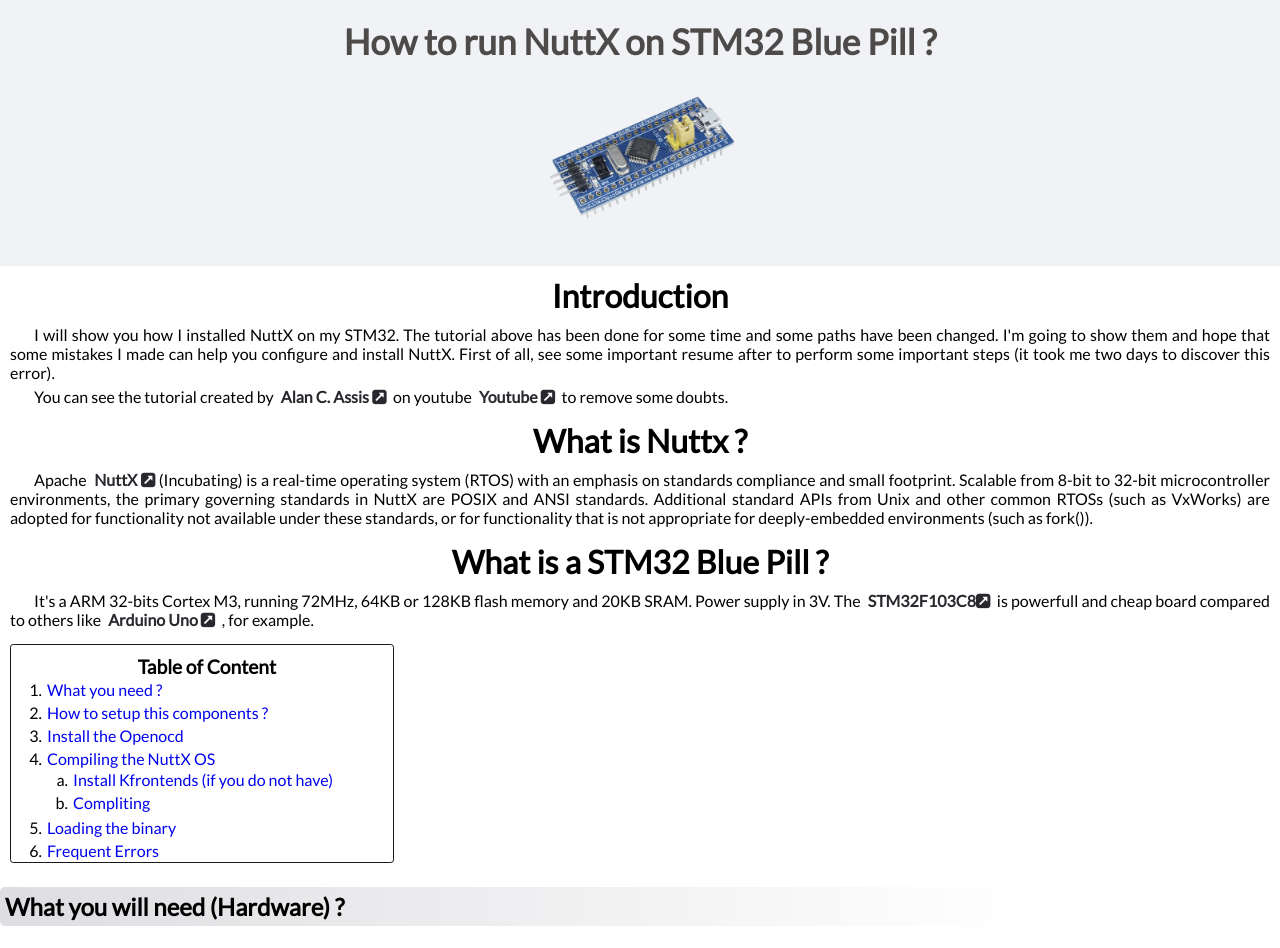
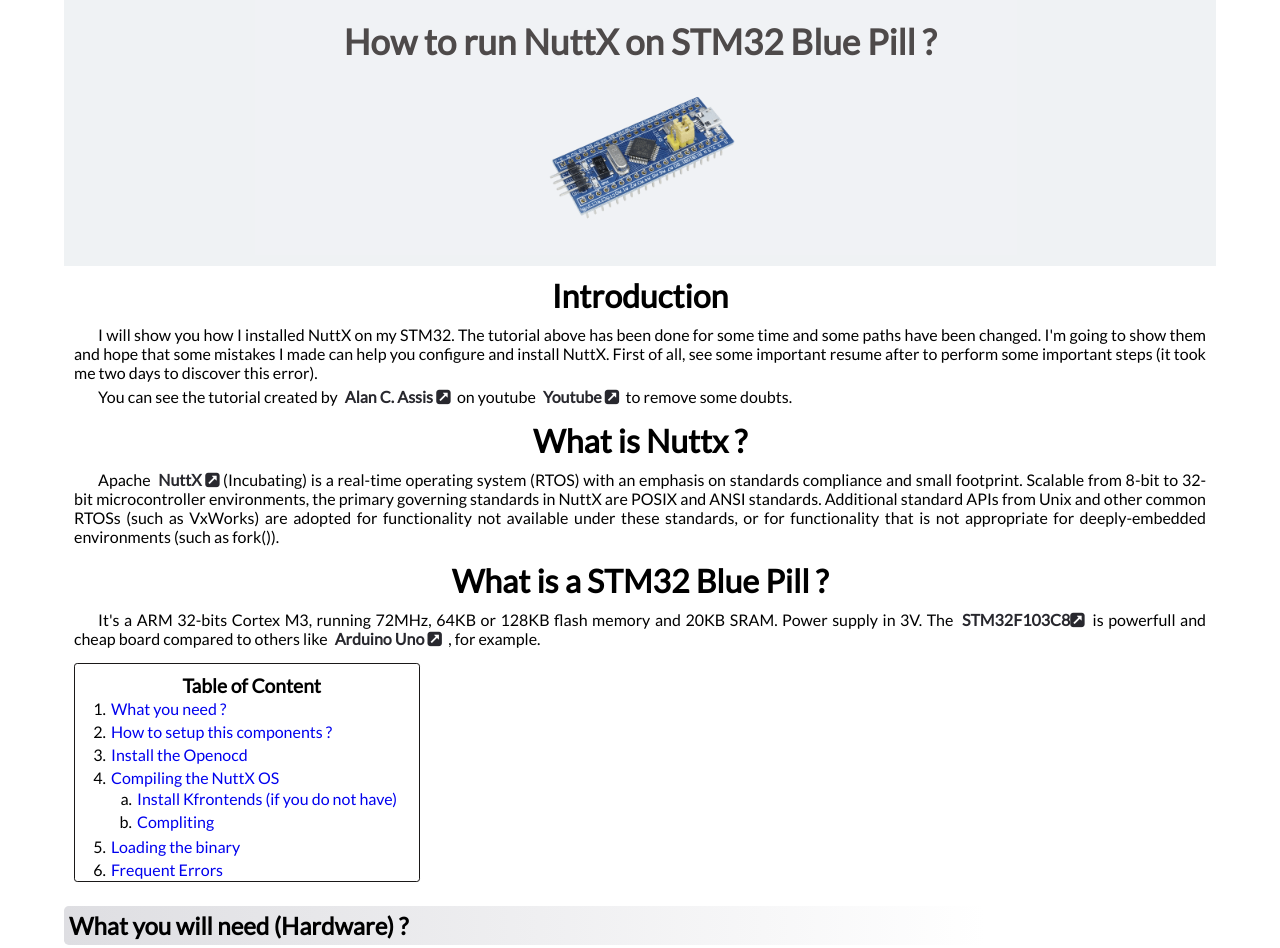
Before and after one commit to wwesleyaraujo/nuttx_stm32, a plain HTML site: page index.html in a window 1280 px wide. Shown: the top 948 px of the page. Drawn offline with Linux system fonts and the light colour scheme.

Commit message:
resing the width (main, header)

```diff
--- a/style.css
+++ b/style.css
@@ -23,7 +23,7 @@ header{
     font-size: 1.1em;
     color: rgb(78, 74, 74);
     background-color: rgba(237, 240, 243, 0.856);
-    width: 100%;
+    width: 90%;
     text-align: center;
     margin: 0px;
     margin: auto;
@@ -47,6 +47,7 @@ main{
     margin: auto;
     font-size: 1em;
     font-family: 'Roboto Condensed', sans-serif;
+    width: 90%;
 }
 main > p {
     padding-left: 10px;
```
